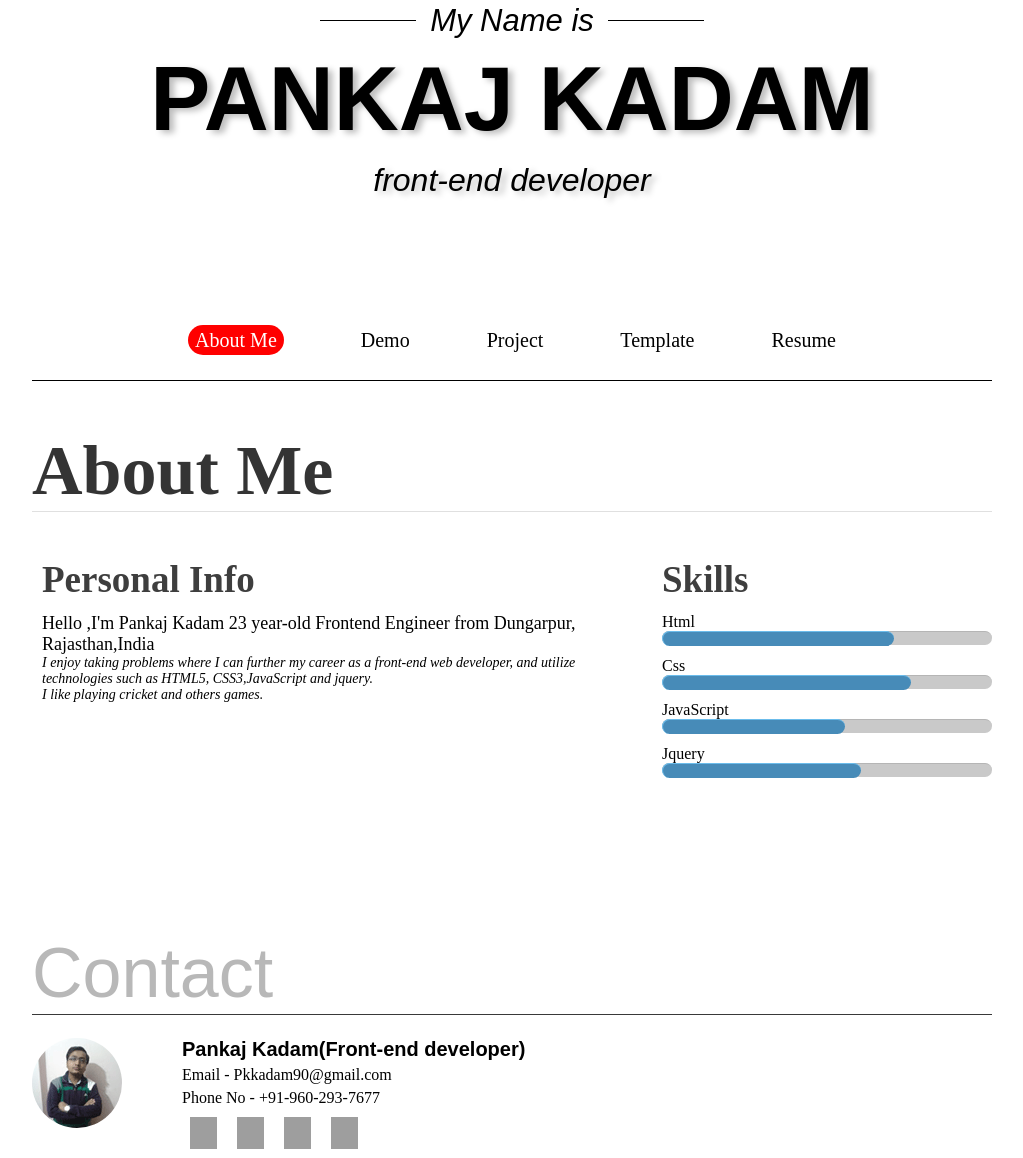
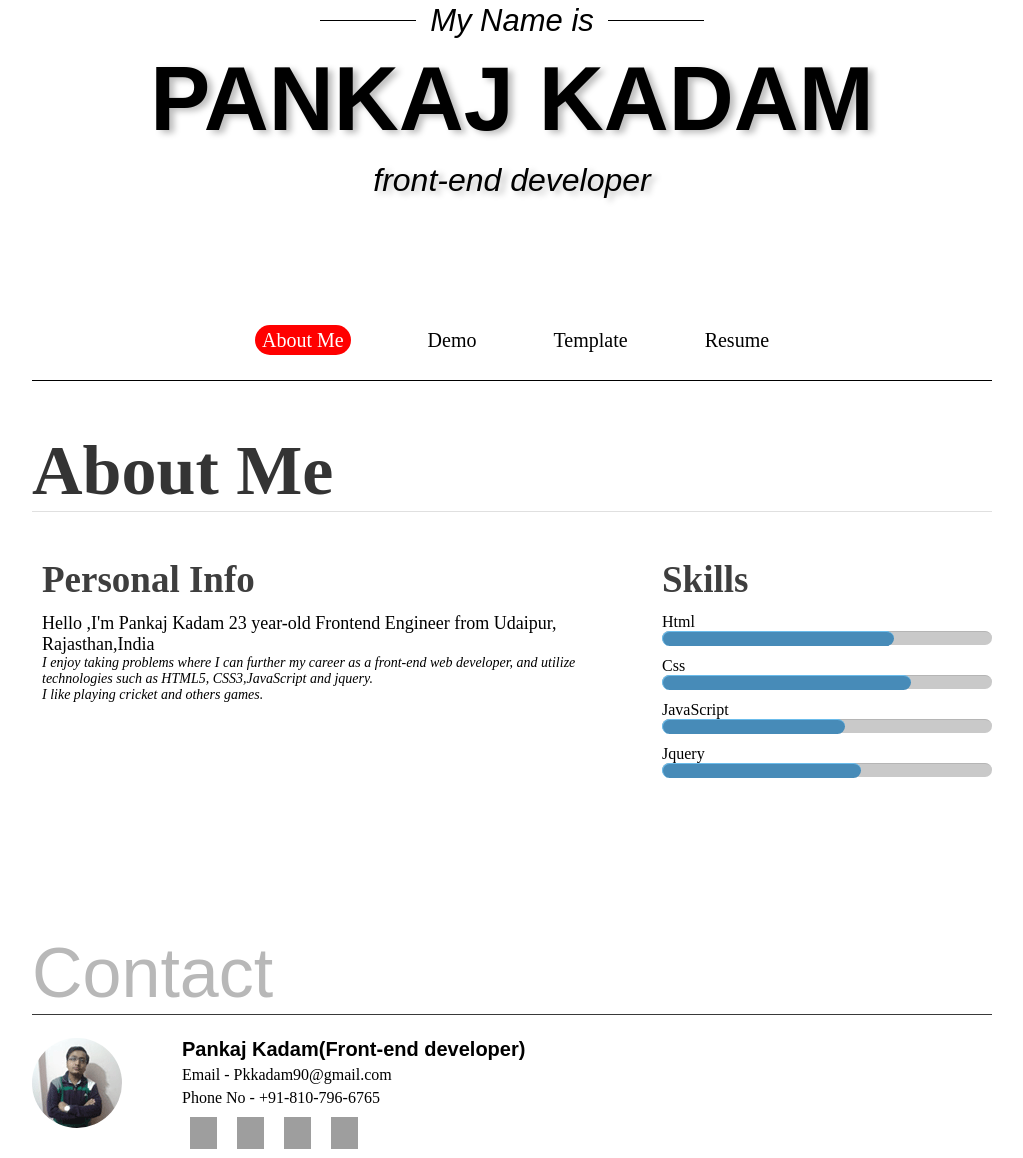
Before and after one commit to pankajkadam/pankajkadam.github.io, a Jekyll site: the page built from index.html, in a window 1280 px wide. Shown: the whole page, without its empty margins (128-1151 px from the left). Built offline with Jekyll 4.4.1, drawn with Linux system fonts in a browser that asks for light colours; Markdown is read by kramdown in place of the engine named in the settings; grey boxes are pictures that could not be loaded.

Commit message:
first commit

```diff
--- a/_layouts/default.html
+++ b/_layouts/default.html
@@ -29,7 +29,6 @@
         <ul>
           <li class="active"><a href="/">About Me</a></li>
           <li><a href="../demo.html">Demo</a></li>
-          <li><a href="">Project</a></li>
           <li><a href="../template.html">Template</a></li>
           <li><a href="">Resume</a></li>
         </ul>
@@ -40,7 +39,7 @@
       <div class="content">
          <div class="content_left">
           <h4>Personal Info</h4>
-          <h3>Hello ,I'm Pankaj Kadam 23 year-old Frontend Engineer from Dungarpur, Rajasthan,India</h3>
+          <h3>Hello ,I'm Pankaj Kadam 23 year-old Frontend Engineer from Udaipur, Rajasthan,India</h3>
           <p>I enjoy taking problems where I can further my career as a front-end web developer, and utilize technologies such as HTML5, CSS3,JavaScript and jquery.<br>I like playing cricket and others games.</p>
          </div>
          <div class="content_right">
@@ -73,7 +72,7 @@
         </div>
         <h3>Pankaj Kadam(Front-end developer)</h3>
         <p>Email - Pkkadam90@gmail.com</p>
-        <p>Phone No - +91-960-293-7677</p>
+        <p>Phone No - +91-810-796-6765</p>
         <div class="social">
           <a  class="soc1 icons" href="https://www.gmail.com"></a>
           <a class="soc2 icons" href="https://www.skype.com"></a>
```
